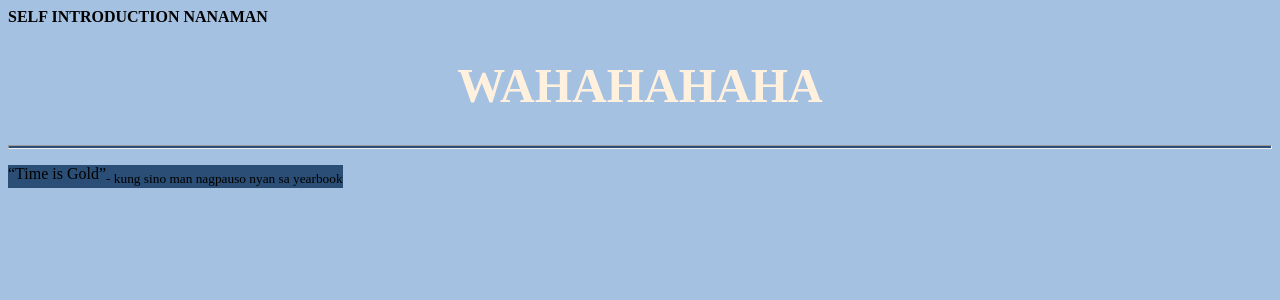
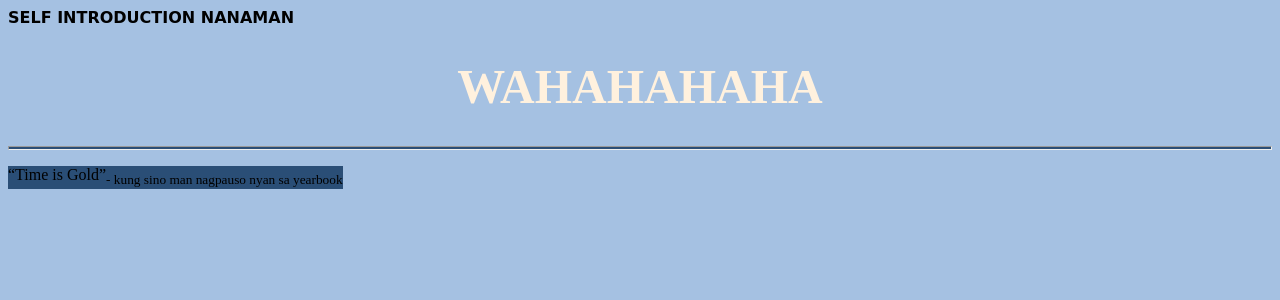
Before and after one commit to lbarcega/lab2, a PHP site: page / in a window 1280 px wide. Shown: the top 300 px of the page. Run offline with PHP 8.4, Linux system fonts and the light colour scheme.

Commit message:
Lesson 2.10 - Id

```diff
--- a/week3/css/app.css
+++ b/week3/css/app.css
@@ -26,3 +26,7 @@ hr {
 	width:fit-content;
 	background-color: #2A4E76;
 }
+
+#name {
+	font-family: cursive;
+}
--- a/week3/index.html
+++ b/week3/index.html
@@ -6,7 +6,7 @@
 </head>
   <body>
     <div>
-    <b>SELF INTRODUCTION NANAMAN</b>
+    <b id="name">SELF INTRODUCTION NANAMAN</b>
 			<h1>WAHAHAHAHA</h1>
 			<h5  style="color: #4C4B63;"></h3>
 			<hr>
```
